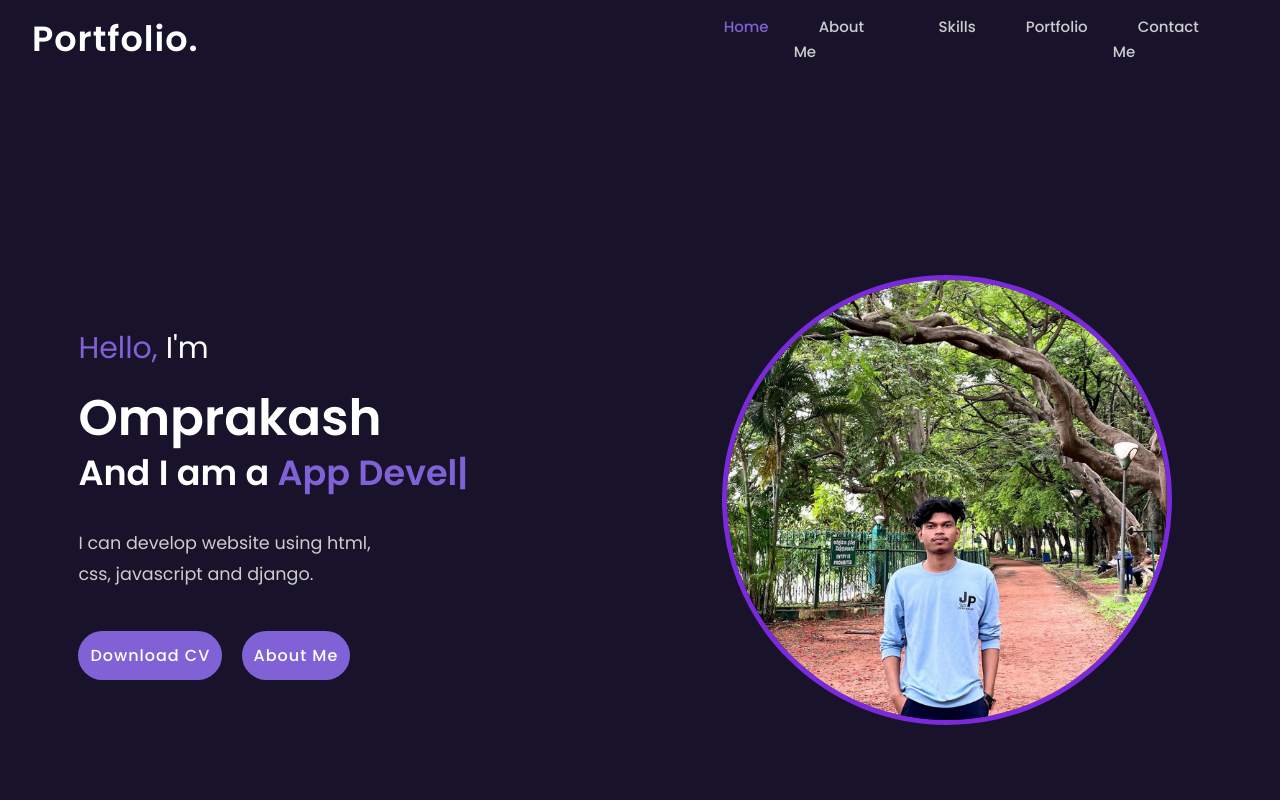
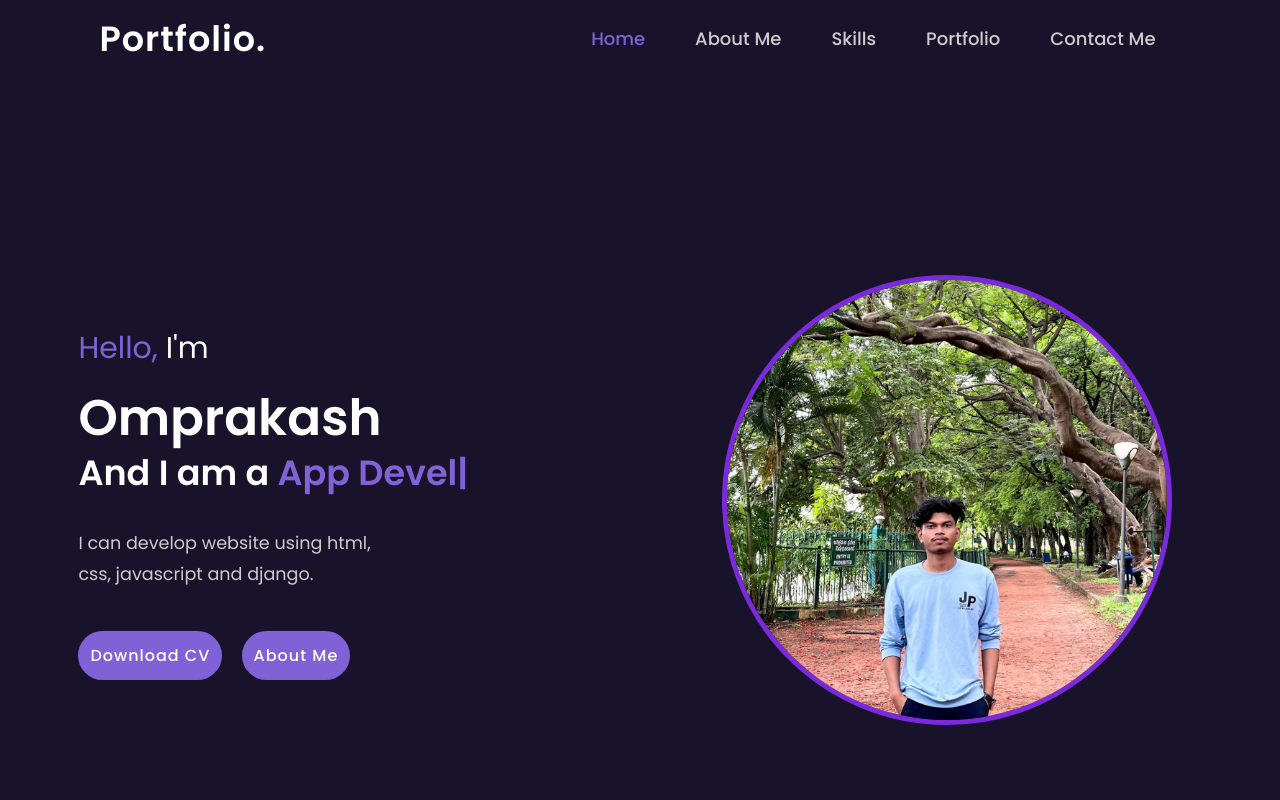
Before and after one commit to Omprakash7171/Portfolio_website, a plain HTML site: page index.html in a window 1280 px wide. Shown: the top 800 px of the page. Drawn offline with nearby package versions, Linux system fonts and the light colour scheme.

Commit message:
Update style.css

```diff
--- a/style.css
+++ b/style.css
@@ -46,7 +46,7 @@ header {
     font-size: 35px;
     font-weight: 700;
     letter-spacing: 1px;
-    margin-right: 500px;
+    margin-right: 300px;
 }
 
 span {
@@ -59,7 +59,7 @@ span {
 
 .navlist a {
     color: var(--second-color);
-    font-size: 15px;
+    font-size: 18px;
     font-weight: 500;
     margin: 0 25px;
     transition: all .45s ease;
```
